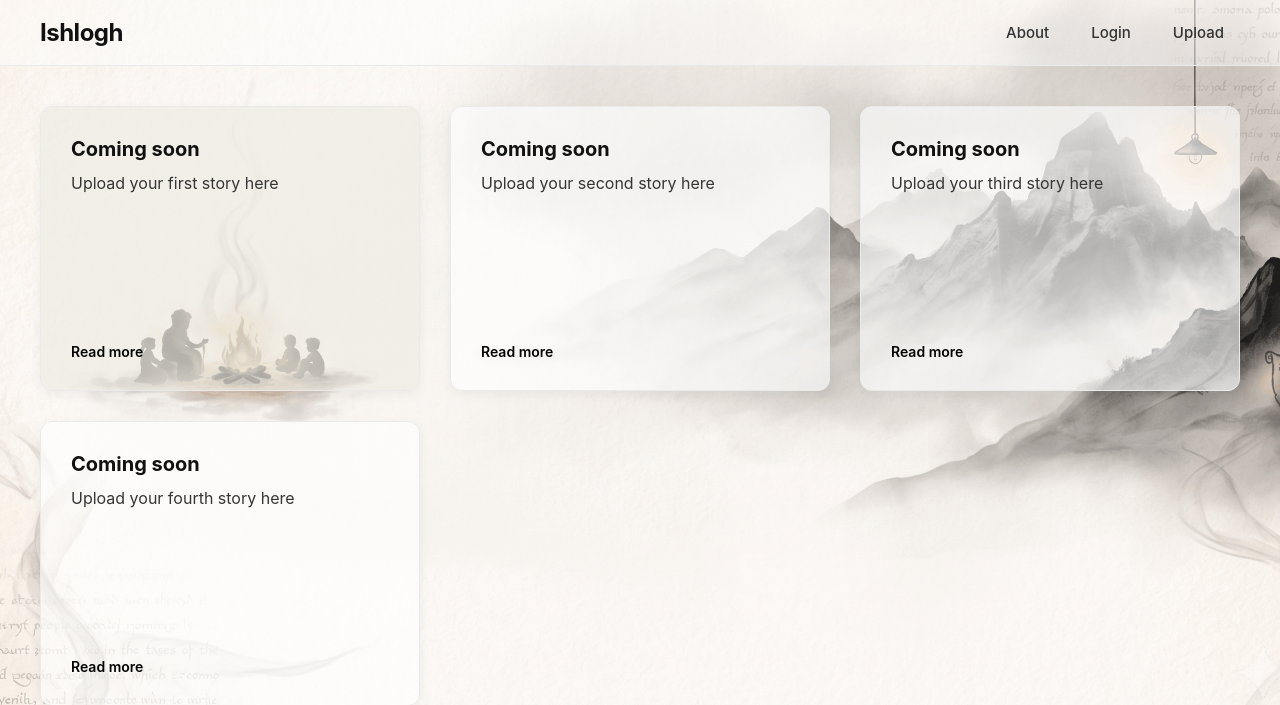
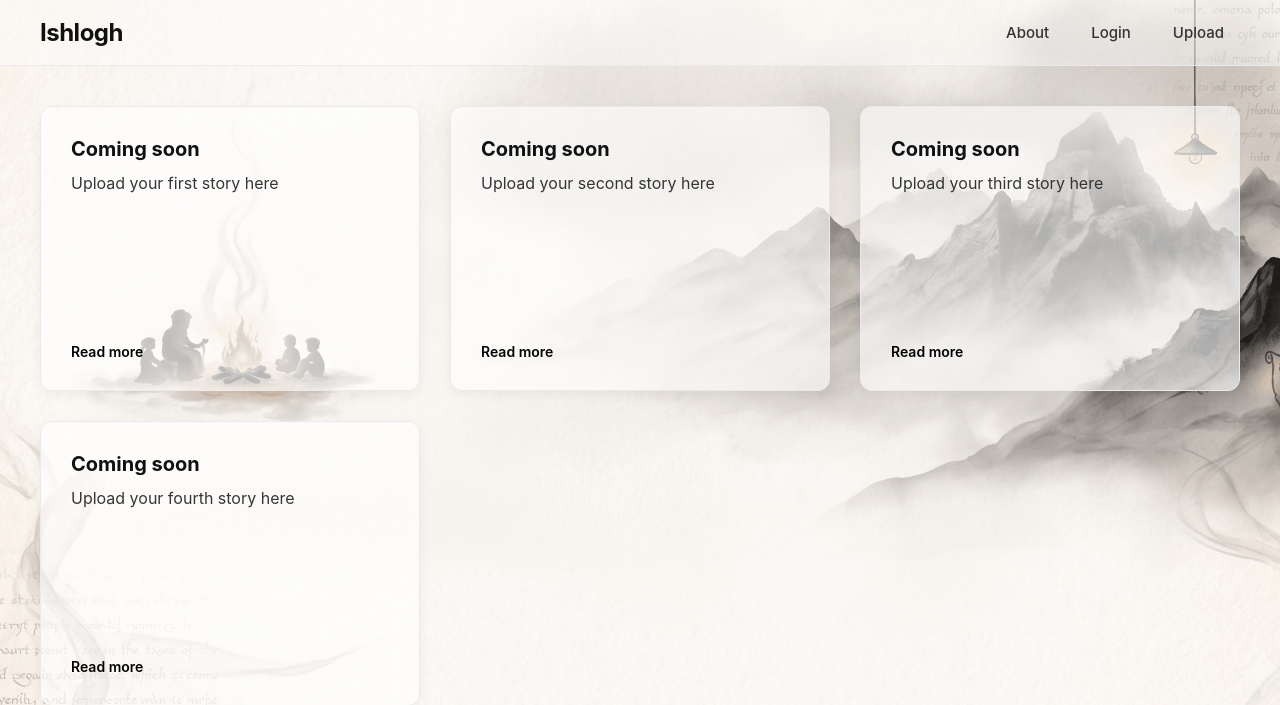
Before and after one commit to Kashan-A1i/Ishlogh, a Django app: page /folk/ in a window 1280 px wide, with the pointer over the restyled element. Shown: the top 705 px of the page. Run offline with Django 4.2, Linux system fonts and the light colour scheme.

Commit message:
removed the transparency effect of cards

```diff
--- a/folk/static/folk/home.css
+++ b/folk/static/folk/home.css
@@ -20,9 +20,6 @@
     flex-direction: column;
     border: 1px solid #eaeaea;
     cursor:pointer;
-}
-.box:hover {
-    background-color: #eceae19f;
 }
 
 /* 6. Typography Inside the Cards */
```
